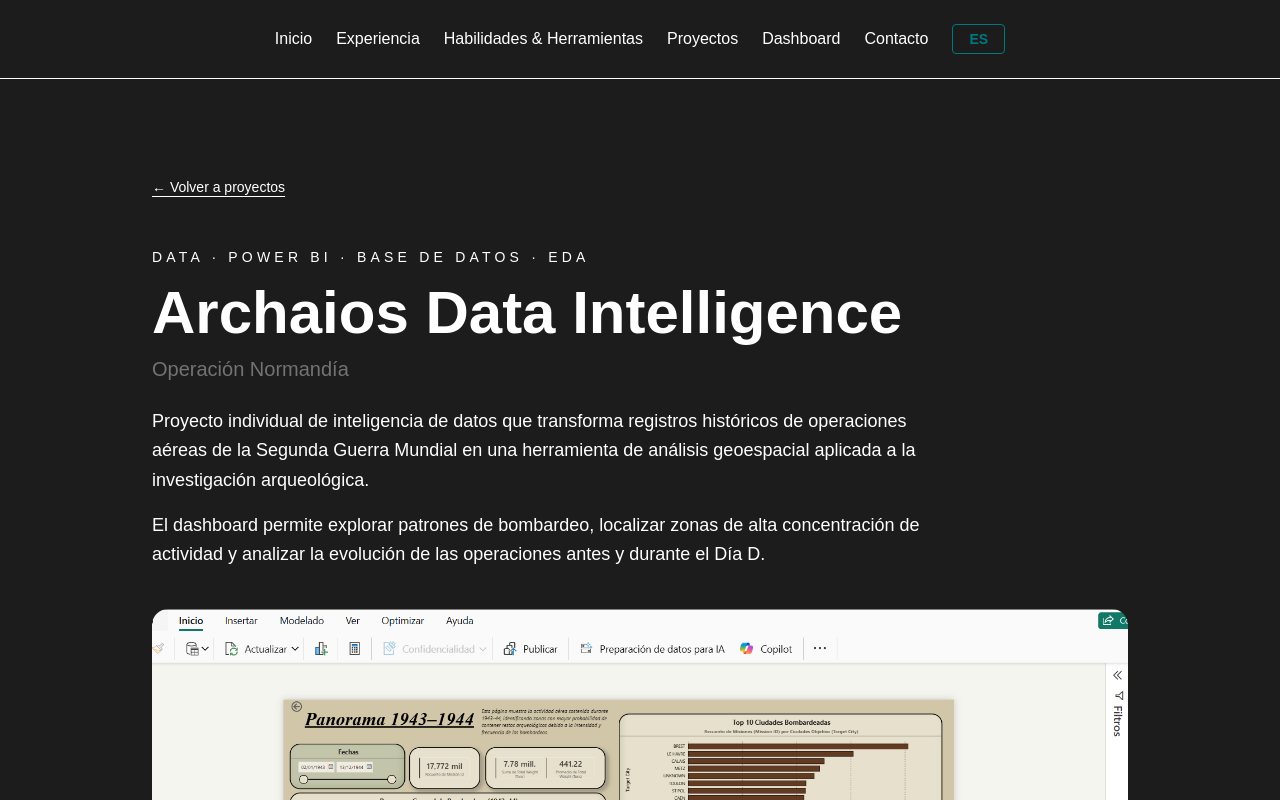
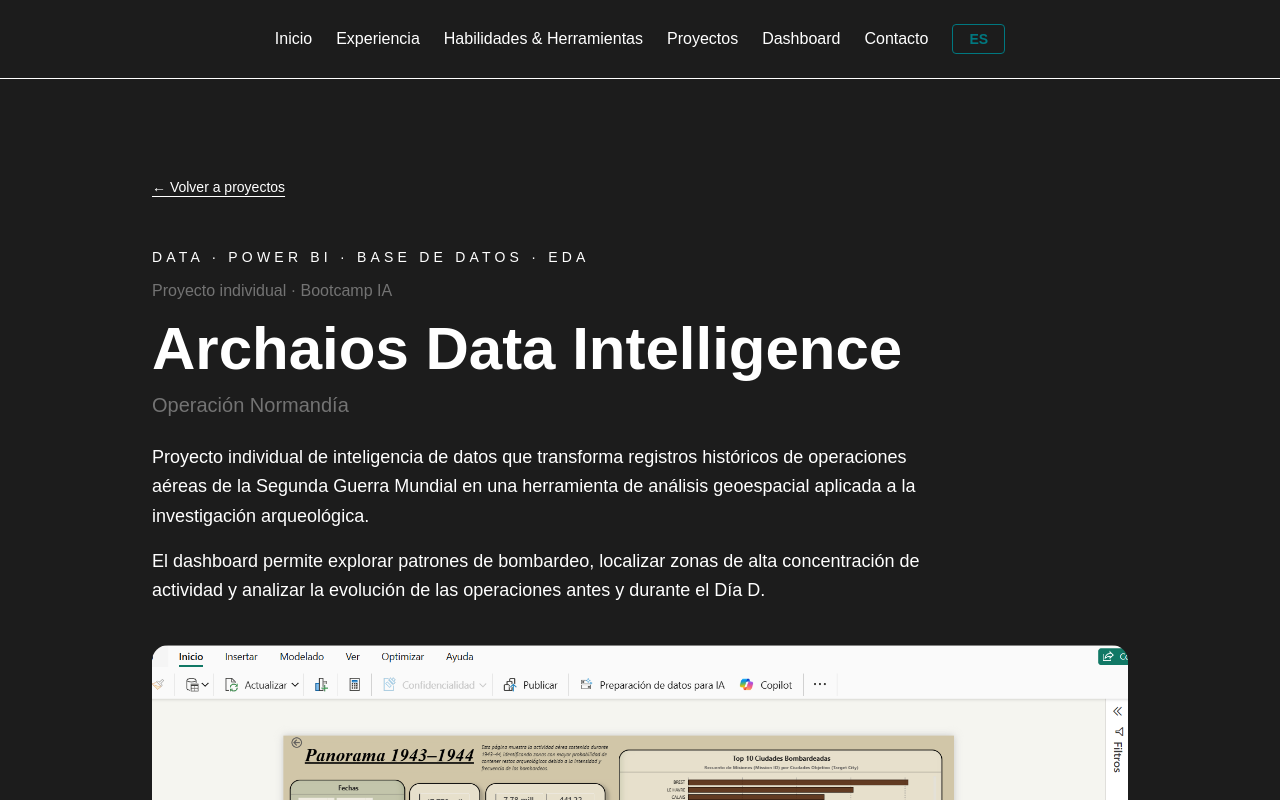
Before and after one commit to HelenDiMo/elena-diaz-beyond-the-resume, a Next.js app: page /projects/archaios-data-intelligence in a window 1280 px wide. Shown: the top 800 px of the page. Built offline with nearby package versions, Linux system fonts and the light colour scheme.

Commit message:
feat: añadir descripción del proyecto individual en la página del proyecto

```diff
--- a/src/app/projects/[slug]/page.tsx
+++ b/src/app/projects/[slug]/page.tsx
@@ -56,6 +56,9 @@ export default async function ProjectPage({
         <section className="mt-12">
           <p className="text-sm font-medium uppercase tracking-[0.3em]">
             {project.category}
+          </p>
+          <p className="mt-3 text-1 font-italic text-neutral-500 dark:text-neutral-400">
+            Proyecto individual · Bootcamp IA
           </p>
 
           <h1 className="mt-4 text-5xl font-bold md:text-6xl">
```
